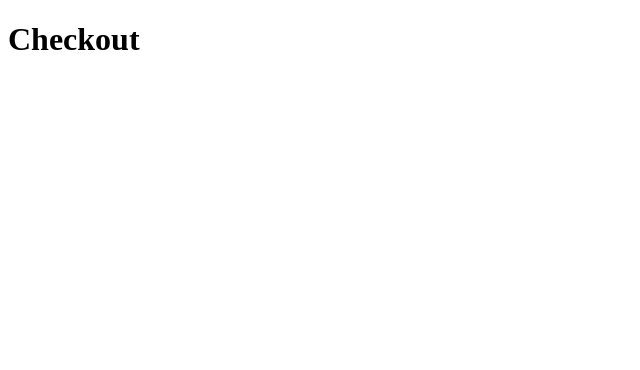
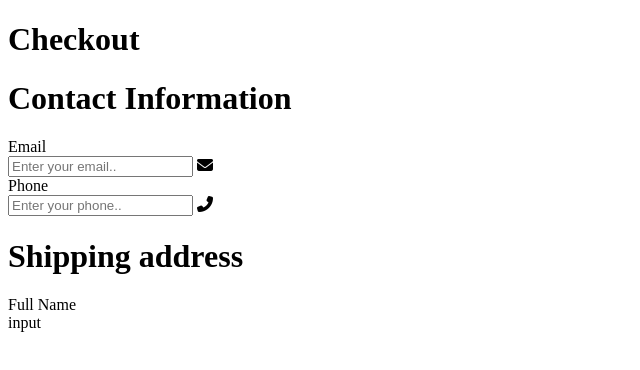
Before and after one commit to sofiadurkan1/Checkout_Form, a plain HTML site: page index.html in a window 1280 px wide. Shown: the whole page, without its empty margins (0-640 px from the left). Drawn offline with Linux system fonts and the light colour scheme.

Commit message:
input box added

```diff
--- a/index.html
+++ b/index.html
@@ -5,11 +5,57 @@
     <meta http-equiv="X-UA-Compatible" content="IE=edge">
     <meta name="viewport" content="width=device-width, initial-scale=1.0">
     <link rel="stylesheet" href="style.css">
+    <script src="https://kit.fontawesome.com/3b78e5896d.js" crossorigin="anonymous"></script>
     <title>Checkout Form</title>
 
 </head>
 <body>
     <h1 id="title">Checkout</h1>
+    <div>
+        <form action="">
+            <div class="contact-info">
+                <h1>Contact Information</h1>
+
+            </div>
+            <div class="input1">
+                <label for="email">Email</label>
+            </div>
+            <div class="input-email">
+                <input type="email" name="email" id="email" placeholder="Enter your email.." required>
+                <i class="fas fa-envelope"></i>
+
+            </div>
+
+
+
+            </div>
+            <div class="input2">
+                <label for="phone">Phone</label>
+            </div>
+            <div class="input-phone">
+                <input type="tel" name="phone" id="phone" placeholder="Enter your phone.. " required>
+                <i class="fas fa-phone-alt"></i>
+            </div>
+            <div class="shipping-info">
+                <h1>Shipping address</h1>
+            </div>
+            <div class="input-fullname">
+                <label for="full-name">Full Name</label>
+
+            </div>
+            <div>
+                input
+
+            </div>
+
+
+
+
+
+
+
+        </form>
+    </div>
 
 
 </body>
```
